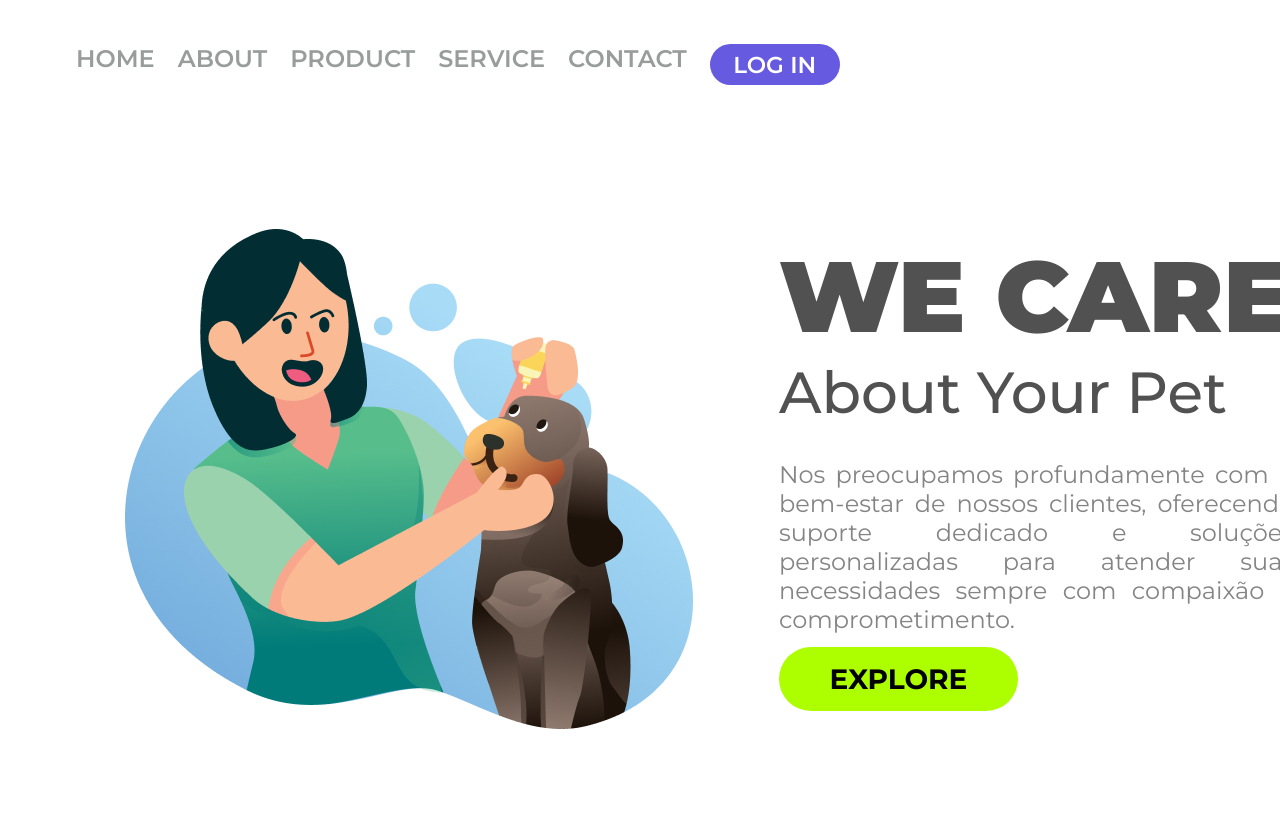
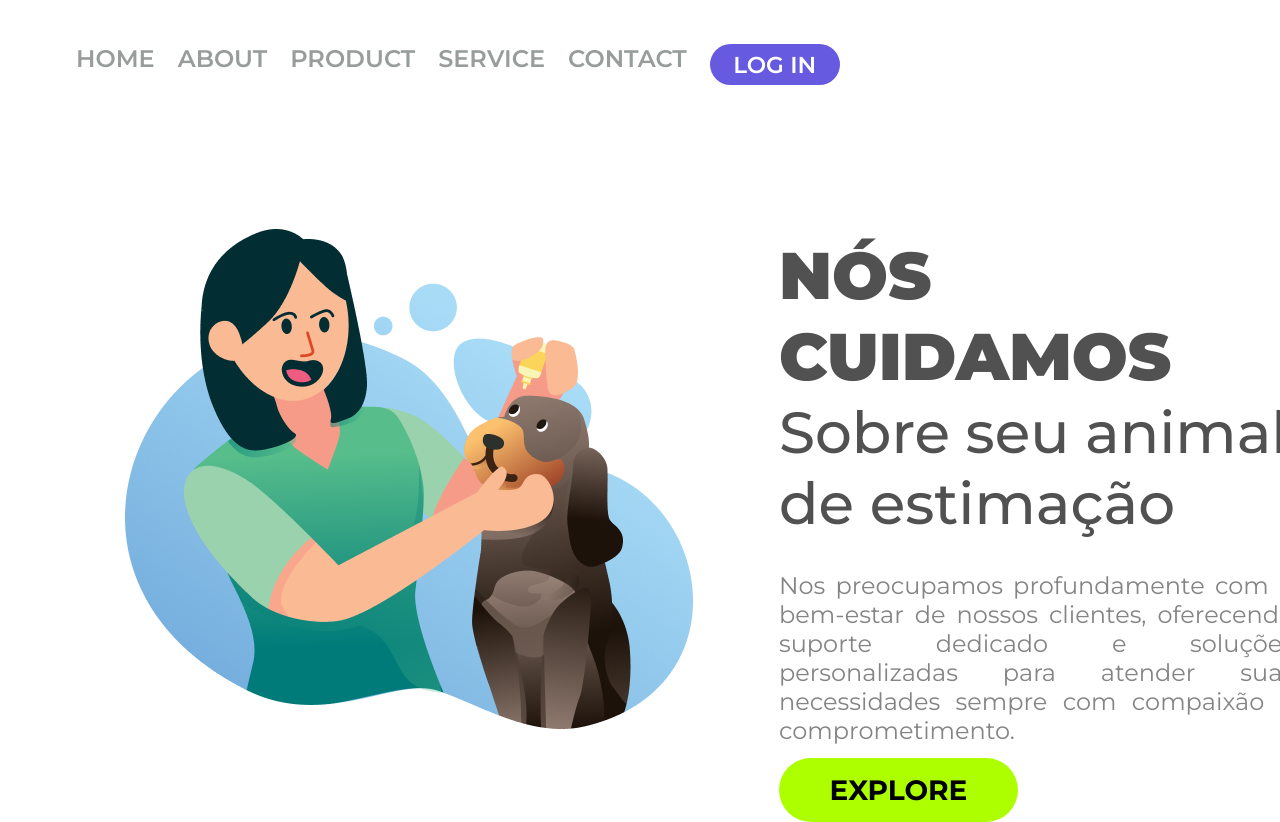
Before and after one commit to paulovitormcarvalho/Primeiro-projeto-responsivo, a plain HTML site: page index.html in a window 1280 px wide. Before the commit the page ends 800 px from the top, so only its background shows below. Drawn offline with Linux system fonts and the light colour scheme.

Commit message:
Tradução da pagina para pt-br no index.html, e alteração no tamanho da fonte do h1

```diff
--- a/index.html
+++ b/index.html
@@ -23,8 +23,8 @@
     <section>
         <img src="./img/girl-pet.png" alt="Girl-Pet">
         <header>
-            <h1>WE CARE</h1>
-            <h2>About Your Pet</h2>
+            <h1>NÓS CUIDAMOS</h1>
+            <h2>Sobre seu animal de estimação</h2>
             <p>Nos preocupamos profundamente com o bem-estar de nossos clientes, oferecendo suporte dedicado e soluções personalizadas para atender suas necessidades sempre com compaixão e comprometimento.</p>
             <button class="button-explore">EXPLORE</button>
         </header>
--- a/style.css
+++ b/style.css
@@ -29,7 +29,7 @@ img {
 
 h1 {
     font-weight: 900;
-    font-size: 100px;
+    font-size: 66px;
     color: #515151;
 }
 
```
